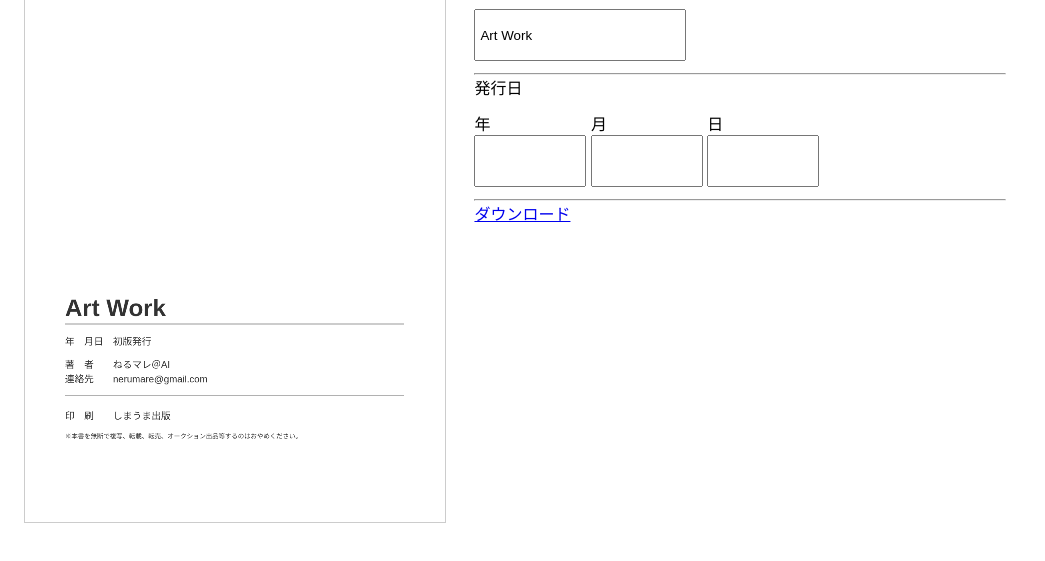
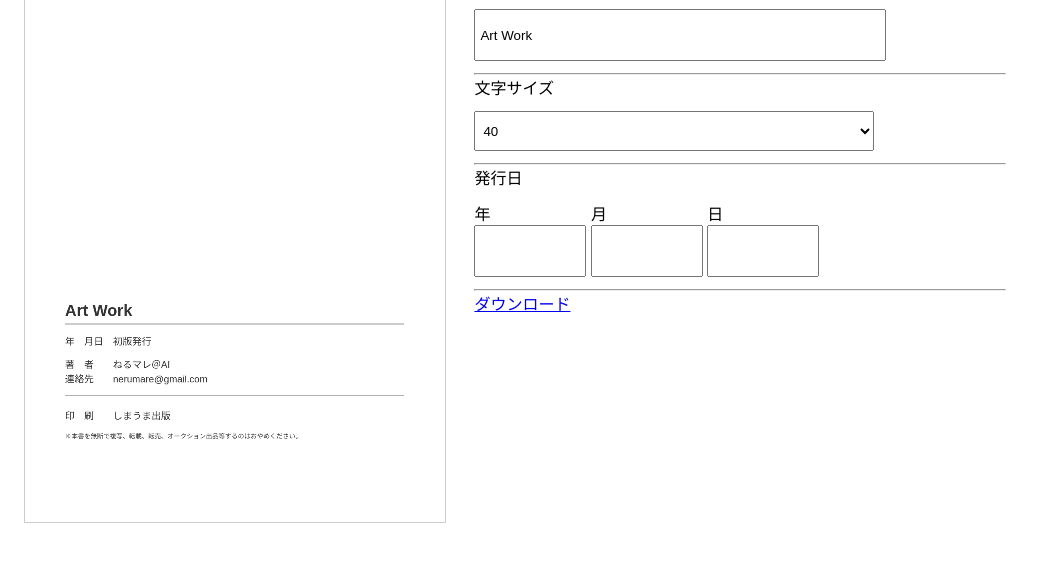
Before and after one commit to DJYoko/illustration-support, a plain HTML site: page docs/okuduke/index.html in a window 1280 px wide. Shown: the part 97-658 px from the top of the page, without its empty margins (0-1045 px from the left). Drawn offline with Linux system fonts and the light colour scheme.

Commit message:
奥付ジェネレータ - 文字サイズ調整機能拡張

```diff
--- a/docs/okuduke/index.html
+++ b/docs/okuduke/index.html
@@ -18,7 +18,26 @@
           <div>
             <p>タイトル</p>
             <label class="inputItemLabel">
-              <input class="inputItem js-inputItem is-inline" id="mainTitle" value="Art Work" style="width: 200px" />
+              <input class="inputItem js-inputItem is-inline" id="mainTitle" value="Art Work" style="width: 400px" />
+            </label>
+          </div>
+          <hr />
+          <div>
+            <p>文字サイズ</p>
+            <label class="inputItemLabel">
+              <select class="inputItem js-inputItem is-inline" id="fontSize" style="width: 400px" value="60">
+                <option value="40">40</option>
+                <option value="44">44</option>
+                <option value="48">48</option>
+                <option value="52">52</option>
+                <option value="56">56</option>
+                <option value="60">60</option>
+                <option value="64">64</option>
+                <option value="68">68</option>
+                <option value="72">72</option>
+                <option value="76">76</option>
+                <option value="80">80</option>
+              </select>
             </label>
           </div>
           <hr />
--- a/docs/okuduke/script.js
+++ b/docs/okuduke/script.js
@@ -35,7 +35,9 @@ const clearCanvas = () => {
 
 // draw texts
 const drawTexts = () => {
-  canvasContext.font = 'bold 60px "Noto Sans JP", sans-serif';
+  const $fontSize = document.getElementById('fontSize');
+
+  canvasContext.font = `bold ${$fontSize.value}px "Noto Sans JP", sans-serif`;
   canvasContext.strokeStyle = '#333333';
 
   // 見出し
```
